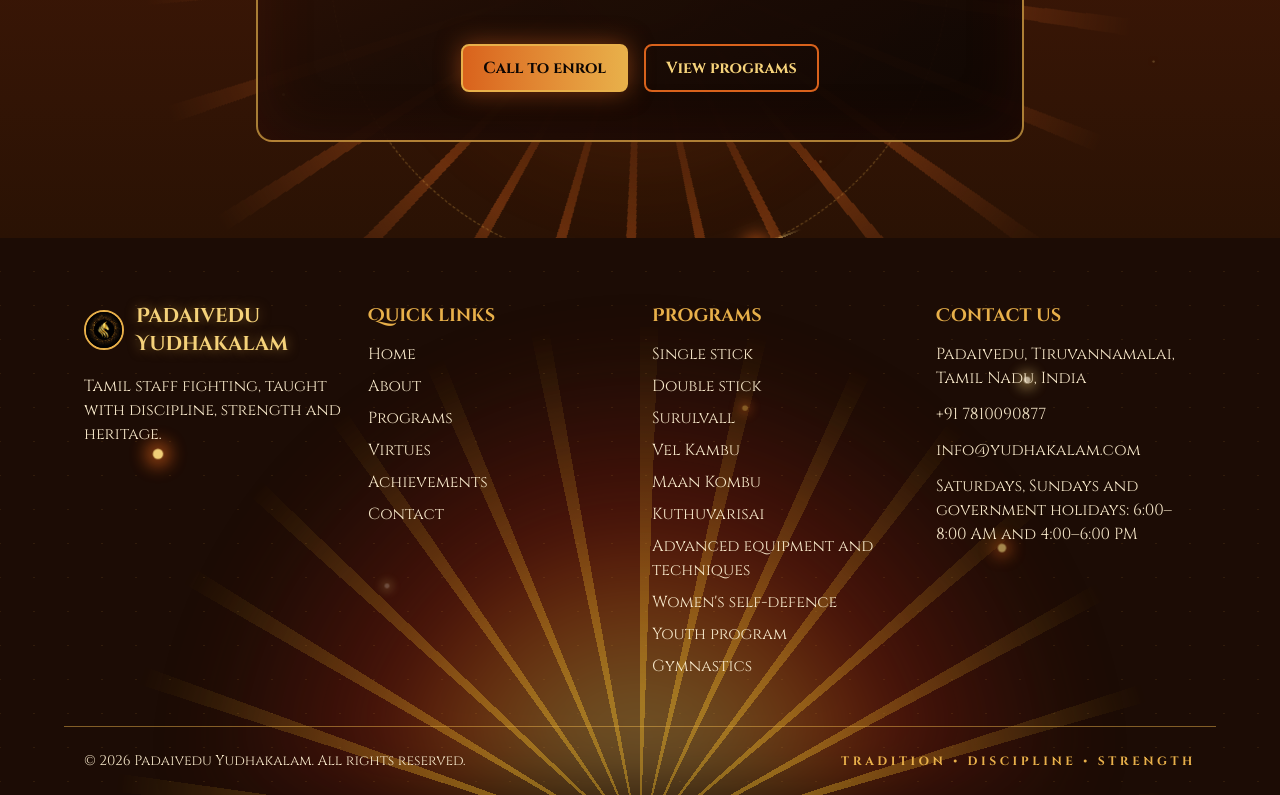
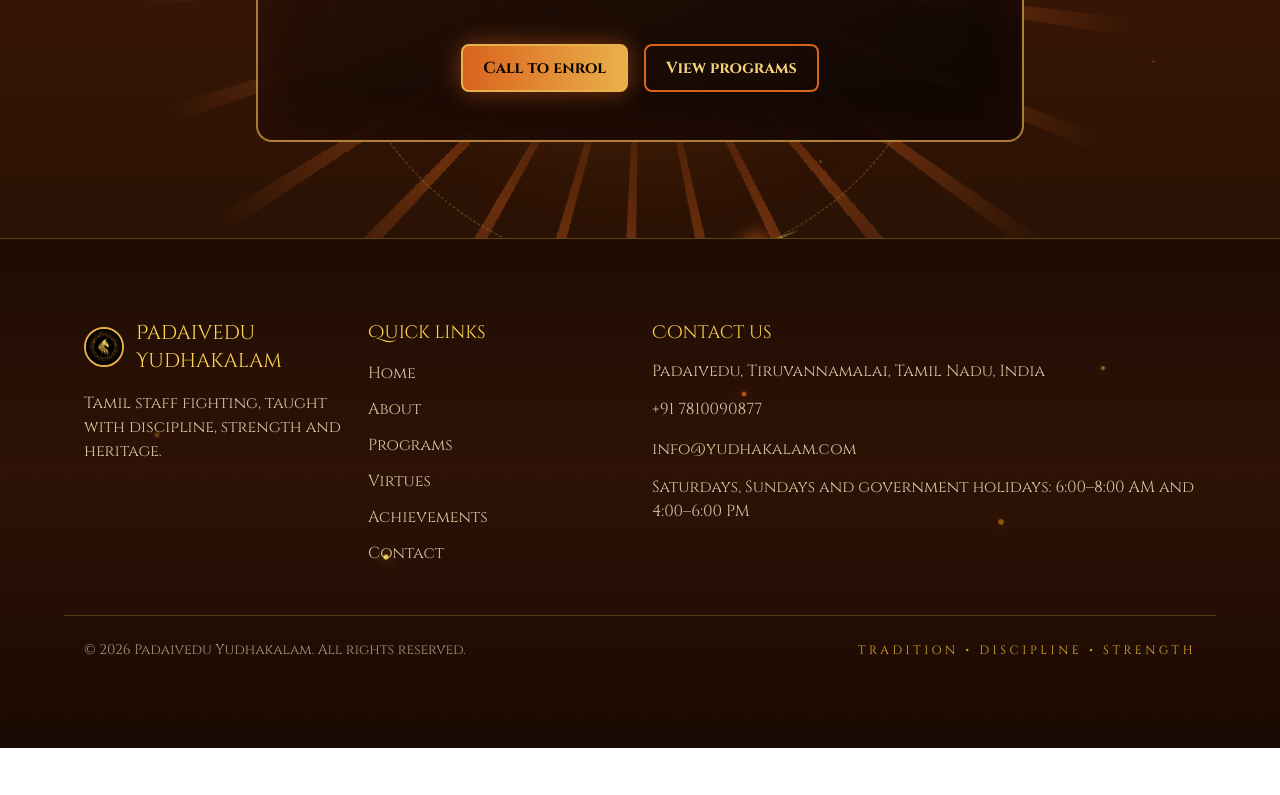
Before and after one commit to CyberCodersHub/Yudhakalam, a Next.js app: page /achievements in a window 1280 px wide. Shown: the part 2936-3731 px from the top of the page. After the commit the page ends 3684 px from the top, so only its background shows below. Built offline with nearby package versions, Linux system fonts and the light colour scheme.

Commit message:
update website

```diff
--- a/src/app/about/page.tsx
+++ b/src/app/about/page.tsx
@@ -732,10 +732,8 @@ function CTA() {
     </section>
   );
 }
+
 // ---------- Footer ----------
-// Warm brown base, sun glow at the bottom centre, two counter-rotating sunburst layers,
-// diamond pattern and twinkling embers.
-// Mobile: one column stack. Tablet: two columns. Desktop: four columns.
 const FOOTER_EMBERS = [
   { left: "12%", top: "38%", size: 6, color: "#FFB020", delay: 0 },
   { left: "30%", top: "62%", size: 4, color: "#FFD84D", delay: 1 },
@@ -750,42 +748,6 @@ function Footer() {
       id="contact"
       className="relative z-10 scroll-mt-20 overflow-hidden border-t border-[#FFC93C]/30 bg-[linear-gradient(to_bottom,#1F0C04_0%,#2E1206_45%,#1A0A03_100%)] pb-28 pt-16 sm:pb-16 sm:pt-20"
     >
-      {/* Sun glow rising from the bottom centre */}
-      <div
-        aria-hidden
-        className="anim pointer-events-none absolute bottom-0 left-1/2 h-[380px] w-[820px] max-w-[170%] -translate-x-1/2 translate-y-1/3 rounded-full bg-[radial-gradient(circle,rgba(255,190,50,0.6)_0%,rgba(255,122,24,0.3)_35%,transparent_70%)] blur-2xl"
-        style={{ animation: "footer-glow 6s ease-in-out infinite" }}
-      />
-
-      {/* Sunburst layer 1: rotates clockwise */}
-      <div
-        aria-hidden
-        className="pointer-events-none absolute bottom-0 left-1/2 h-[1100px] w-[1100px] max-w-none -translate-x-1/2 translate-y-1/2 [mask-image:linear-gradient(to_top,black_0%,black_20%,transparent_72%)]"
-      >
-        <div
-          className="anim h-full w-full rounded-full"
-          style={{
-            background:
-              "repeating-conic-gradient(from 0deg at 50% 50%, rgba(255,200,70,0.5) 0deg 2.5deg, transparent 2.5deg 16deg)",
-            animation: "spin-slow 90s linear infinite, footer-rays-pulse 5s ease-in-out infinite",
-          }}
-        />
-      </div>
-
-      {/* Sunburst layer 2: thinner rays rotating the other way */}
-      <div
-        aria-hidden
-        className="pointer-events-none absolute bottom-0 left-1/2 h-[900px] w-[900px] max-w-none -translate-x-1/2 translate-y-1/2 [mask-image:linear-gradient(to_top,black_0%,transparent_65%)]"
-      >
-        <div
-          className="anim h-full w-full rounded-full"
-          style={{
-            background:
-              "repeating-conic-gradient(from 6deg at 50% 50%, rgba(255,140,30,0.4) 0deg 1.2deg, transparent 1.2deg 11deg)",
-            animation: "spin-reverse 120s linear infinite",
-          }}
-        />
-      </div>
 
       {/* Fine diamond pattern */}
       <div
--- a/src/app/achievements/page.tsx
+++ b/src/app/achievements/page.tsx
@@ -594,96 +594,108 @@ function CTA() {
 }
 
 // ---------- Footer ----------
-//bg-gradient-to-b from-[#1C0C05] via-[#240E04] to-[#1C0C05] py-24
+// ---------- Footer ----------
+const FOOTER_EMBERS = [
+  { left: "12%", top: "38%", size: 6, color: "#FFB020", delay: 0 },
+  { left: "30%", top: "62%", size: 4, color: "#FFD84D", delay: 1 },
+  { left: "58%", top: "30%", size: 4, color: "#FF7A18", delay: 0.5 },
+  { left: "78%", top: "55%", size: 6, color: "#FFB020", delay: 2 },
+  { left: "86%", top: "25%", size: 4, color: "#FFD84D", delay: 1.5 },
+];
 
 function Footer() {
   return (
-    <footer id="contact" className="relative overflow-hidden bg-gradient-to-b from-[#1C0C05] via-[#1C0C05] to-[#1C0C05] pb-20 pt-16 sm:pb-0">
-      <div aria-hidden className="absolute inset-0 bg-[linear-gradient(to_bottom,rgba(222, 90, 14, 0.25)_0%,transparent_45%,rgba(139,30,18,0.2)_100%)]" />
+    <footer
+      id="contact"
+      className="relative z-10 scroll-mt-20 overflow-hidden border-t border-[#FFC93C]/30 bg-[linear-gradient(to_bottom,#1F0C04_0%,#2E1206_45%,#1A0A03_100%)] pb-28 pt-16 sm:pb-16 sm:pt-20"
+    >
 
-      {/* Rising sun */}
+      {/* Fine diamond pattern */}
       <div
         aria-hidden
-        className="breathe pointer-events-none absolute bottom-0 left-1/2 h-[460px] w-[900px] max-w-[160%] -translate-x-1/2 rounded-t-full bg-[radial-gradient(ellipse_at_50%_100%,#F5D27A_0%,#E8B04A_15%,#D9621C_30%,#8B1E12_42%,transparent_70%)] opacity-80 blur-2xl"
-      />
-
-      {/* Rays */}
-      <div
-        aria-hidden
-        className="pointer-events-none absolute bottom-0 left-1/2 h-[520px] w-[1100px] max-w-[200%] -translate-x-1/2 translate-y-[10%] opacity-60 [mask-image:radial-gradient(circle_at_50%_100%,black_20%,transparent_70%)]"
+        className="pointer-events-none absolute inset-0 opacity-[0.07]"
         style={{
-          background: "repeating-conic-gradient(from 0deg at 50% 100%, rgba(240, 184, 41, 0.7) 0deg 2deg, transparent 2deg 12deg)",
-        }}
-      />
-
-      {/* Diamond pattern */}
-      <div
-        aria-hidden
-        className="pointer-events-none absolute inset-0 opacity-[0.1]"
-        style={{
-          backgroundImage: "linear-gradient(45deg,#E8B04A 1px,transparent 1px),linear-gradient(-45deg,#E8B04A 1px,transparent 1px)",
+          backgroundImage:
+            "linear-gradient(45deg,#FFD84D 1px,transparent 1px),linear-gradient(-45deg,#FFD84D 1px,transparent 1px)",
           backgroundSize: "34px 34px",
         }}
       />
 
       {/* Embers */}
       <div aria-hidden className="pointer-events-none absolute inset-0">
-        <span className="twinkle absolute left-[12%] top-[38%] h-2 w-2 rounded-full bg-[#F5D27A] shadow-[0_0_14px_5px_rgba(217,98,28,0.8)]" />
-        <span className="twinkle absolute left-[30%] top-[62%] h-1.5 w-1.5 rounded-full bg-[#F5E6C8] shadow-[0_0_12px_4px_rgba(245,210,122,0.8)]" style={{ animationDelay: "-1.5s" }} />
-        <span className="twinkle absolute left-[58%] top-[30%] h-1.5 w-1.5 rounded-full bg-[#E8B04A] shadow-[0_0_12px_4px_rgba(217,98,28,0.8)]" style={{ animationDelay: "-2.5s" }} />
-        <span className="twinkle absolute left-[78%] top-[55%] h-2 w-2 rounded-full bg-[#F5D27A] shadow-[0_0_14px_5px_rgba(217,98,28,0.8)]" style={{ animationDelay: "-0.8s" }} />
-        <span className="twinkle absolute left-[80%] top-[25%] h-1.5 w-1.5 rounded-full bg-[#F5E6C8] shadow-[0_0_12px_4px_rgba(245,210,122,0.8)]" style={{ animationDelay: "-3s" }} />
+        {FOOTER_EMBERS.map((e, i) => (
+          <span
+            key={i}
+            className="anim absolute rounded-full"
+            style={{
+              left: e.left,
+              top: e.top,
+              width: e.size,
+              height: e.size,
+              background: e.color,
+              boxShadow: `0 0 ${e.size * 3}px ${e.color}`,
+              animation: `twinkle ${3 + i * 0.7}s ease-in-out ${e.delay}s infinite`,
+            }}
+          />
+        ))}
       </div>
 
-      <div className="relative z-10 mx-auto grid max-w-6xl grid-cols-2 gap-x-6 gap-y-10 px-4 sm:px-5 md:grid-cols-4">
-        <div className="col-span-2 md:col-span-1">
+      {/* Content sits above the decorative layers */}
+      <div className="relative z-10">
+        <div className="mx-auto grid max-w-6xl grid-cols-1 gap-10 px-5 sm:grid-cols-2 md:grid-cols-4 md:gap-x-6">
+          {/* Brand */}
+          <div className="sm:col-span-2 md:col-span-1">
             <div className="flex items-center gap-3">
               <Logo />
-            <span className="font-display text-xl font-bold text-[#F5D27A] [text-shadow:0_0_12px_rgba(232,176,74,0.5)]">{SITE.name}</span>
+              <span className="font-display text-xl text-[#FFD84D]">{SITE.name}</span>
             </div>
-          <p className="mt-4 font-medium text-[#F5E6C8]">Tamil staff fighting, taught with discipline, strength and heritage.</p>
+            <p className="mt-4 text-[#FFF1C7]/80">Tamil staff fighting, taught with discipline, strength and heritage.</p>
           </div>
 
+          {/* Quick links */}
           <div>
-          <h3 className="font-display text-lg font-bold text-[#E8B04A]">Quick links</h3>
-          <ul className="mt-3 space-y-2 font-medium text-[#F5E6C8]">
+            <h3 className="font-display text-lg text-[#FFD84D]">Quick links</h3>
+            <ul className="mt-3 space-y-2 text-[#FFF1C7]/80">
               {NAV.map(([l, h]) => (
                 <li key={h}>
-                <Link href={h} className="transition hover:text-[#F5D27A]">{l}</Link>
+                  <a href={h} className="inline-block py-0.5 transition hover:text-[#FFC93C]">
+                    {l}
+                  </a>
                 </li>
               ))}
             </ul>
           </div>
 
-        <div>
-          <h3 className="font-display text-lg font-bold text-[#E8B04A]">Programs</h3>
-          <ul className="mt-3 space-y-2 font-medium text-[#F5E6C8]">
-            {PROGRAMS.map((p) => (
-              <li key={p}>{p}</li>
-            ))}
-          </ul>
-        </div>
-
-        <div className="col-span-2 md:col-span-1">
-          <h3 className="font-display text-lg font-bold text-[#E8B04A]">Contact us</h3>
-          <ul className="mt-3 space-y-3 font-medium text-[#F5E6C8]">
+          {/* Contact */}
+          <div className="sm:col-span-2 md:col-span-2">
+            <h3 className="font-display text-lg text-[#FFD84D]">Contact us</h3>
+            <ul className="mt-3 space-y-3 text-[#FFF1C7]/80">
               <li>{SITE.place}</li>
-            <li><a className="transition hover:text-[#F5D27A]" href={TEL}>{SITE.phone}</a></li>
-            <li className="break-words">
-              <a className="transition hover:text-[#F5D27A]" href={`mailto:${SITE.email}`}>{SITE.email}</a>
+              <li>
+                <a className="inline-block py-0.5 transition hover:text-[#FFC93C]" href={TEL}>
+                  {SITE.phone}
+                </a>
+              </li>
+              <li className="break-all">
+                <a className="inline-block py-0.5 transition hover:text-[#FFC93C]" href={`mailto:${SITE.email}`}>
+                  {SITE.email}
+                </a>
               </li>
               <li>{SITE.hours}</li>
             </ul>
           </div>
         </div>
 
-      <div className="relative z-10 mx-auto mt-12 flex max-w-6xl flex-wrap items-center justify-between gap-2 border-t border-[#E8B04A]/50 px-4 py-6 text-sm font-medium text-[#F5E6C8] sm:px-5">
-        <p>© 2026 Padaivedu Yudhakalam. All rights reserved.</p>
-        <p className="text-xs font-bold uppercase tracking-[0.3em] text-[#E8B04A]">Tradition • Discipline • Strength</p>
+        {/* Bottom bar: stacked and centred on mobile, row on desktop */}
+        <div className="mx-auto mt-12 flex max-w-6xl flex-col items-center gap-3 border-t border-[#FFC93C]/25 px-5 py-6 text-center text-sm text-[#FFF1C7]/60 md:flex-row md:justify-between md:text-left">
+          <p>© 2026 {SITE.name}. All rights reserved.</p>
+          <p className="text-xs uppercase tracking-[0.3em] text-[#FFC93C]/85">Tradition • Discipline • Strength</p>
+        </div>
       </div>
     </footer>
   );
 }
+
 
 function FloatingCall() {
   return (
--- a/src/app/program/page.tsx
+++ b/src/app/program/page.tsx
@@ -1097,30 +1097,21 @@ function CTA() {
 }
 
 // ---------- Footer ----------
+// ---------- Footer ----------
+const FOOTER_EMBERS = [
+  { left: "12%", top: "38%", size: 6, color: "#FFB020", delay: 0 },
+  { left: "30%", top: "62%", size: 4, color: "#FFD84D", delay: 1 },
+  { left: "58%", top: "30%", size: 4, color: "#FF7A18", delay: 0.5 },
+  { left: "78%", top: "55%", size: 6, color: "#FFB020", delay: 2 },
+  { left: "86%", top: "25%", size: 4, color: "#FFD84D", delay: 1.5 },
+];
+
 function Footer() {
   return (
-    <footer id="contact" className="relative overflow-hidden pb-20 pt-16 sm:pb-0">
-      {/* Base warm gradient */}
-      <div
-        aria-hidden
-        className="absolute inset-0 bg-[linear-gradient(to_bottom,#2E1206_0%,#1F0C04_45%,#1A0A03_100%)]"
-      />
-
-      {/* Rising sun: molten gold arc from the bottom edge */}
-      <div
-        aria-hidden
-        className="pointer-events-none absolute bottom-0 left-1/2 h-[420px] w-[900px] max-w-[160%] -translate-x-1/2 rounded-t-full bg-[radial-gradient(ellipse_at_50%_100%,#FFE27A_0%,#FFB020_15%,#FF7A18_22%,transparent_50%)] opacity-45 blur-3xl"
-      />
-
-      {/* Rays fanning out */}
-      <div
-        aria-hidden
-        className="pointer-events-none absolute bottom-0 left-1/2 h-[520px] w-[1100px] max-w-[200%] -translate-x-1/2 translate-y-[10%] opacity-30 [mask-image:radial-gradient(circle_at_50%_100%,black_20%,transparent_70%)]"
-        style={{
-          background:
-            "repeating-conic-gradient(from 0deg at 50% 100%, rgba(255,200,60,0.55) 0deg 2deg, transparent 2deg 12deg)",
-        }}
-      />
+    <footer
+      id="contact"
+      className="relative z-10 scroll-mt-20 overflow-hidden border-t border-[#FFC93C]/30 bg-[linear-gradient(to_bottom,#1F0C04_0%,#2E1206_45%,#1A0A03_100%)] pb-28 pt-16 sm:pb-16 sm:pt-20"
+    >
 
       {/* Fine diamond pattern */}
       <div
@@ -1135,58 +1126,74 @@ function Footer() {
 
       {/* Embers */}
       <div aria-hidden className="pointer-events-none absolute inset-0">
-        <span className="absolute left-[12%] top-[38%] h-1.5 w-1.5 rounded-full bg-[#FFB020] shadow-[0_0_12px_4px_rgba(255,160,30,0.7)]" />
-        <span className="absolute left-[30%] top-[62%] h-1 w-1 rounded-full bg-[#FFD84D] shadow-[0_0_10px_3px_rgba(255,216,77,0.7)]" />
-        <span className="absolute left-[58%] top-[30%] h-1 w-1 rounded-full bg-[#FF7A18] shadow-[0_0_10px_3px_rgba(255,122,24,0.7)]" />
-        <span className="absolute left-[78%] top-[55%] h-1.5 w-1.5 rounded-full bg-[#FFB020] shadow-[0_0_12px_4px_rgba(255,160,30,0.7)]" />
-        <span className="absolute left-[80%] top-[25%] h-1 w-1 rounded-full bg-[#FFD84D] shadow-[0_0_10px_3px_rgba(255,216,77,0.7)]" />
+        {FOOTER_EMBERS.map((e, i) => (
+          <span
+            key={i}
+            className="anim absolute rounded-full"
+            style={{
+              left: e.left,
+              top: e.top,
+              width: e.size,
+              height: e.size,
+              background: e.color,
+              boxShadow: `0 0 ${e.size * 3}px ${e.color}`,
+              animation: `twinkle ${3 + i * 0.7}s ease-in-out ${e.delay}s infinite`,
+            }}
+          />
+        ))}
       </div>
 
-      <div className="relative z-10 mx-auto grid max-w-6xl grid-cols-2 gap-x-6 gap-y-10 px-4 sm:px-5 md:grid-cols-4">
-        <div className="col-span-2 md:col-span-1">
+      {/* Content sits above the decorative layers */}
+      <div className="relative z-10">
+        <div className="mx-auto grid max-w-6xl grid-cols-1 gap-10 px-5 sm:grid-cols-2 md:grid-cols-4 md:gap-x-6">
+          {/* Brand */}
+          <div className="sm:col-span-2 md:col-span-1">
             <div className="flex items-center gap-3">
               <Logo />
               <span className="font-display text-xl text-[#FFD84D]">{SITE.name}</span>
             </div>
-          <p className="mt-4 text-[#FFF1C7]/85">Tamil staff fighting, taught with discipline, strength and heritage.</p>
+            <p className="mt-4 text-[#FFF1C7]/80">Tamil staff fighting, taught with discipline, strength and heritage.</p>
           </div>
 
+          {/* Quick links */}
           <div>
-          <h3 className="font-display text-lg text-[#FFC93C]">Quick links</h3>
-          <ul className="mt-3 space-y-2 text-[#FFF1C7]/85">
+            <h3 className="font-display text-lg text-[#FFD84D]">Quick links</h3>
+            <ul className="mt-3 space-y-2 text-[#FFF1C7]/80">
               {NAV.map(([l, h]) => (
                 <li key={h}>
-                <Link href={h} className="transition hover:text-[#FFD84D]">{l}</Link>
+                  <a href={h} className="inline-block py-0.5 transition hover:text-[#FFC93C]">
+                    {l}
+                  </a>
                 </li>
               ))}
             </ul>
           </div>
 
-        <div>
-          <h3 className="font-display text-lg text-[#FFC93C]">Programs</h3>
-          <ul className="mt-3 space-y-2 text-[#FFF1C7]/85">
-            {DISCIPLINES.map((d) => (
-              <li key={d.title}>{d.title}</li>
-            ))}
-          </ul>
-        </div>
-
-        <div className="col-span-2 md:col-span-1">
-          <h3 className="font-display text-lg text-[#FFC93C]">Contact us</h3>
-          <ul className="mt-3 space-y-3 text-[#FFF1C7]/85">
+          {/* Contact */}
+          <div className="sm:col-span-2 md:col-span-2">
+            <h3 className="font-display text-lg text-[#FFD84D]">Contact us</h3>
+            <ul className="mt-3 space-y-3 text-[#FFF1C7]/80">
               <li>{SITE.place}</li>
-            <li><a className="transition hover:text-[#FFD84D]" href={TEL}>{SITE.phone}</a></li>
-            <li className="break-words">
-              <a className="transition hover:text-[#FFD84D]" href={`mailto:${SITE.email}`}>{SITE.email}</a>
+              <li>
+                <a className="inline-block py-0.5 transition hover:text-[#FFC93C]" href={TEL}>
+                  {SITE.phone}
+                </a>
+              </li>
+              <li className="break-all">
+                <a className="inline-block py-0.5 transition hover:text-[#FFC93C]" href={`mailto:${SITE.email}`}>
+                  {SITE.email}
+                </a>
               </li>
               <li>{SITE.hours}</li>
             </ul>
           </div>
         </div>
 
-      <div className="relative z-10 mx-auto mt-12 flex max-w-6xl flex-wrap items-center justify-between gap-2 border-t border-[#FFC93C]/25 px-4 py-6 text-sm text-[#FFF1C7]/65 sm:px-5">
-        <p>© 2026 Padaivedu Yudhakalam. All rights reserved.</p>
+        {/* Bottom bar: stacked and centred on mobile, row on desktop */}
+        <div className="mx-auto mt-12 flex max-w-6xl flex-col items-center gap-3 border-t border-[#FFC93C]/25 px-5 py-6 text-center text-sm text-[#FFF1C7]/60 md:flex-row md:justify-between md:text-left">
+          <p>© 2026 {SITE.name}. All rights reserved.</p>
           <p className="text-xs uppercase tracking-[0.3em] text-[#FFC93C]/85">Tradition • Discipline • Strength</p>
+        </div>
       </div>
     </footer>
   );
--- a/src/app/virtues/page.tsx
+++ b/src/app/virtues/page.tsx
@@ -739,7 +739,8 @@ function CTA() {
   );
 }
 
-// ---------- Footer: same as the About page ----------
+// ---------- Footer:  ----------
+// ---------- Footer ----------
 const FOOTER_EMBERS = [
   { left: "12%", top: "38%", size: 6, color: "#FFB020", delay: 0 },
   { left: "30%", top: "62%", size: 4, color: "#FFD84D", delay: 1 },
@@ -754,35 +755,24 @@ function Footer() {
       id="contact"
       className="relative z-10 scroll-mt-20 overflow-hidden border-t border-[#FFC93C]/30 bg-[linear-gradient(to_bottom,#1F0C04_0%,#2E1206_45%,#1A0A03_100%)] pb-28 pt-16 sm:pb-16 sm:pt-20"
     >
-      <div
-        aria-hidden
-        className="pointer-events-none absolute bottom-0 left-1/2 h-[380px] w-[820px] max-w-[170%] rounded-full bg-[radial-gradient(circle,rgba(255,190,50,0.6)_0%,rgba(255,122,24,0.3)_35%,transparent_70%)] blur-2xl"
-        style={{ transform: "translate(-50%, 33%)", animation: "footer-glow 6s ease-in-out infinite" }}
-      />
 
-      <div
-        aria-hidden
-        className="pointer-events-none absolute bottom-0 left-1/2 h-[800px] w-[800px] max-w-none -translate-x-1/2 translate-y-1/2 rounded-full [mask-image:radial-gradient(circle,transparent_0%,black_35%,transparent_70%)]"
-        style={{
-          background: "repeating-conic-gradient(from 6deg at 50% 50%, rgba(255,200,70,0.45) 0deg 2deg, transparent 2deg 14deg)",
-          animation: "spin-reverse 120s linear infinite",
-        }}
-      />
-
+      {/* Fine diamond pattern */}
       <div
         aria-hidden
         className="pointer-events-none absolute inset-0 opacity-[0.07]"
         style={{
-          backgroundImage: "repeating-conic-gradient(from 6deg at 50% 50%, rgba(255,200,70,0.45) 0deg 2deg, transparent 2deg 14deg)",
+          backgroundImage:
+            "linear-gradient(45deg,#FFD84D 1px,transparent 1px),linear-gradient(-45deg,#FFD84D 1px,transparent 1px)",
           backgroundSize: "34px 34px",
         }}
       />
 
+      {/* Embers */}
       <div aria-hidden className="pointer-events-none absolute inset-0">
         {FOOTER_EMBERS.map((e, i) => (
           <span
             key={i}
-            className="absolute rounded-full"
+            className="anim absolute rounded-full"
             style={{
               left: e.left,
               top: e.top,
@@ -796,16 +786,19 @@ function Footer() {
         ))}
       </div>
 
+      {/* Content sits above the decorative layers */}
       <div className="relative z-10">
         <div className="mx-auto grid max-w-6xl grid-cols-1 gap-10 px-5 sm:grid-cols-2 md:grid-cols-4 md:gap-x-6">
+          {/* Brand */}
           <div className="sm:col-span-2 md:col-span-1">
             <div className="flex items-center gap-3">
               <Logo />
-              <span className="gold-text font-display text-xl text-[#FFD84D]">{SITE.name}</span>
+              <span className="font-display text-xl text-[#FFD84D]">{SITE.name}</span>
             </div>
             <p className="mt-4 text-[#FFF1C7]/80">Tamil staff fighting, taught with discipline, strength and heritage.</p>
           </div>
 
+          {/* Quick links */}
           <div>
             <h3 className="font-display text-lg text-[#FFD84D]">Quick links</h3>
             <ul className="mt-3 space-y-2 text-[#FFF1C7]/80">
@@ -819,6 +812,7 @@ function Footer() {
             </ul>
           </div>
 
+          {/* Contact */}
           <div className="sm:col-span-2 md:col-span-2">
             <h3 className="font-display text-lg text-[#FFD84D]">Contact us</h3>
             <ul className="mt-3 space-y-3 text-[#FFF1C7]/80">
@@ -838,6 +832,7 @@ function Footer() {
           </div>
         </div>
 
+        {/* Bottom bar: stacked and centred on mobile, row on desktop */}
         <div className="mx-auto mt-12 flex max-w-6xl flex-col items-center gap-3 border-t border-[#FFC93C]/25 px-5 py-6 text-center text-sm text-[#FFF1C7]/60 md:flex-row md:justify-between md:text-left">
           <p>© 2026 {SITE.name}. All rights reserved.</p>
           <p className="text-xs uppercase tracking-[0.3em] text-[#FFC93C]/85">Tradition • Discipline • Strength</p>
@@ -846,6 +841,7 @@ function Footer() {
     </footer>
   );
 }
+
 
 function FloatingCall() {
   return (
```
Lines whose indentation alone changed are shown as unchanged.
